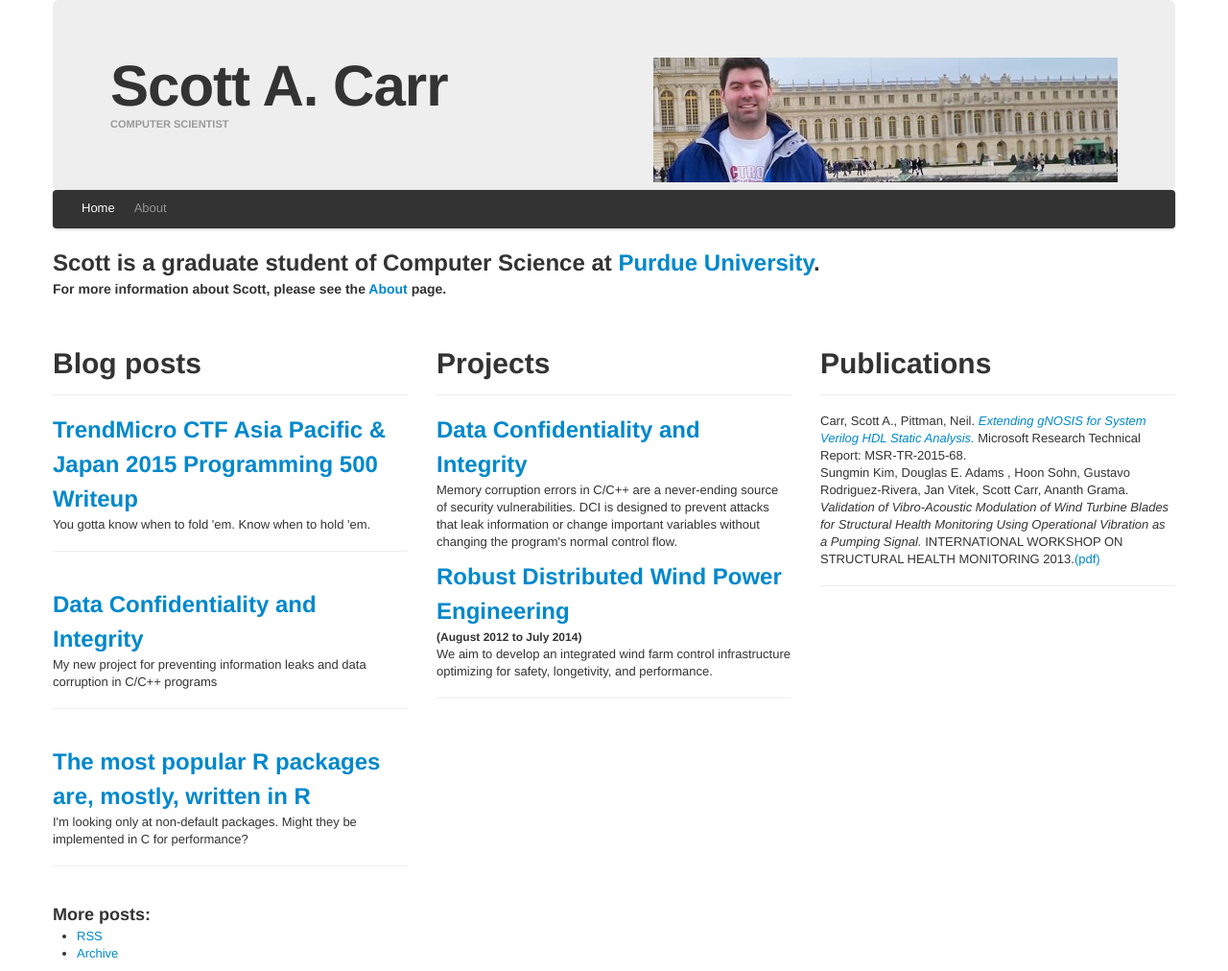
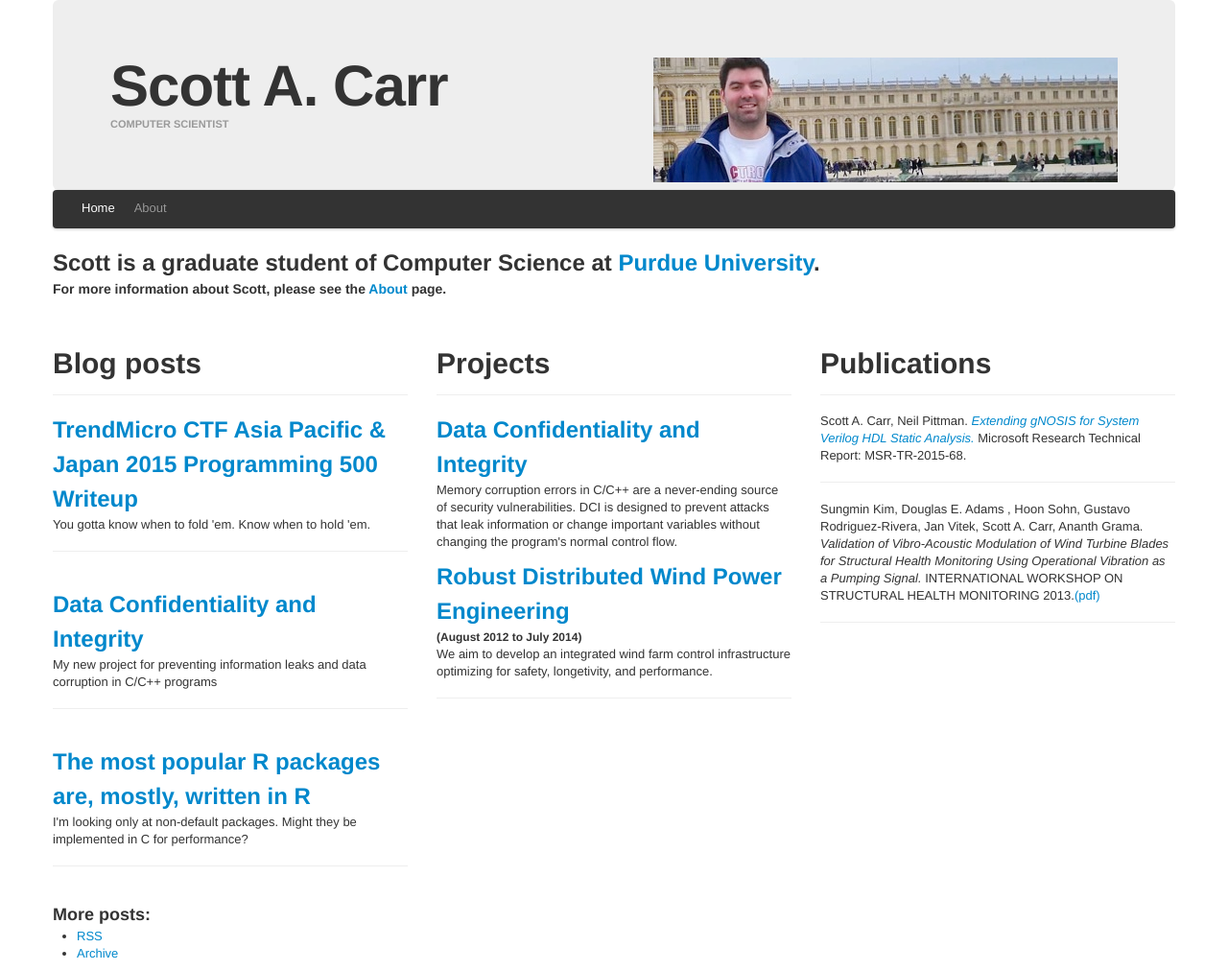
Before and after one commit to scottcarr/scottcarr.github.com, a Jekyll site: the page built from index.html, in a window 1280 px wide. Shown: the whole page at 96% size. Built offline with Jekyll 4.4.1, drawn with Linux system fonts in a browser that asks for light colours.

```diff
--- a/index.html
+++ b/index.html
@@ -64,12 +64,13 @@
         <h1>Publications</h1>
       </div>
       <p>
-      </p>Carr, Scott A., Pittman, Neil.
+      </p>Scott A. Carr, Neil Pittman.
       <a href="http://research.microsoft.com/apps/pubs/?id=255674">
         <i>Extending gNOSIS for System Verilog HDL Static Analysis.</i>
       </a>
       Microsoft Research Technical Report: MSR-TR-2015-68.
-      <p>Sungmin Kim, Douglas E. Adams , Hoon Sohn, Gustavo Rodriguez-Rivera, Jan Vitek, Scott Carr, Ananth Grama.
+      <hr>
+      <p>Sungmin Kim, Douglas E. Adams , Hoon Sohn, Gustavo Rodriguez-Rivera, Jan Vitek, Scott A. Carr, Ananth Grama.
        <i>Validation of Vibro-Acoustic Modulation of Wind Turbine Blades for Structural Health Monitoring Using Operational Vibration as a Pumping Signal.</i>
         INTERNATIONAL WORKSHOP ON STRUCTURAL HEALTH MONITORING 2013.<a href="http://wind.cs.purdue.edu/papers/Manuscript2_njm_smk3_dea2_smk.pdf">(pdf)</a>
       </p>
```
